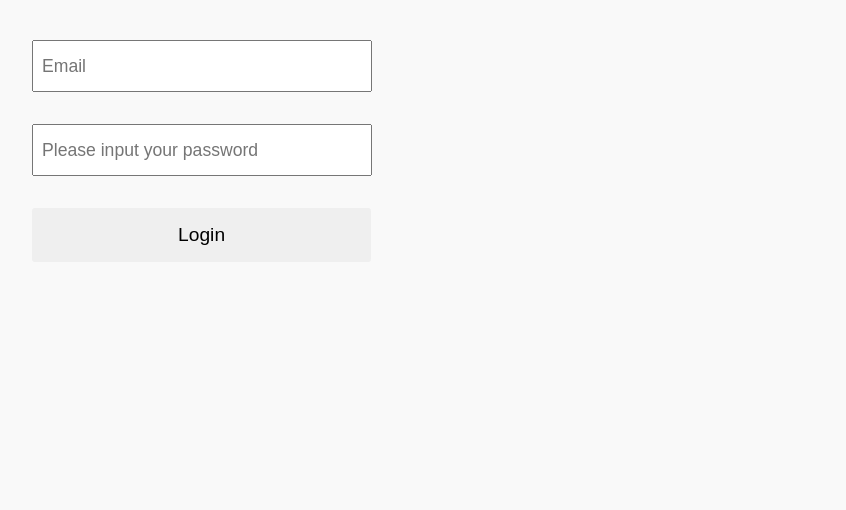
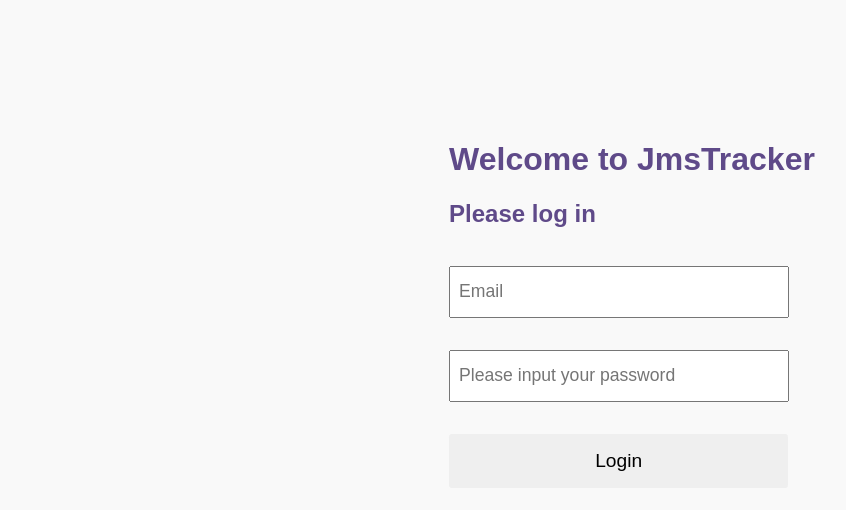
Before and after one commit to jameshtwose/jmstracker-frontend, a React (Create React App) app: page / in a window 1280 px wide. Shown: the top 510 px of the page, without its empty margins (8-854 px from the left). Built offline with nearby package versions, Linux system fonts and the light colour scheme.

Commit message:
updating the look of the front end to make it more palateable to look at XD

```diff
--- a/src/App.css
+++ b/src/App.css
@@ -18,7 +18,7 @@
   color: var(--header_color);
 }
 
-.FoodAdder {
+.FoodAdder, .Login {
   display: flex;
   justify-content: center;
   margin-top: 5rem;
--- a/src/components/FoodAdder.js
+++ b/src/components/FoodAdder.js
@@ -39,19 +39,15 @@
     <div className="FoodAdder">
 
       <form onSubmit={handleSubmit}>
-        <h1>JmsTracker Frontend</h1>
+        <h1>Add your food</h1>
+        <h4>(and the amount you ate per 100 grams)</h4>
         <br></br>
-        {/* <input
-          type="text"
-          value={foodType}
-          placeholder="Food Type"
-          onChange={(e) => setFoodType(e.target.value)}
-        /> */}
         <FoodDropdown
           value={foodType}
           onChange={(value) => setFoodType(value)}
           jwt={props.jwt}
         />
+        <br></br>
         <input
           type="text"
           value={amount}
--- a/src/components/Login.js
+++ b/src/components/Login.js
@@ -33,8 +33,12 @@
     }
   };
 
-    return(<div className="Login">
+  return (
+    <div className="Login">
       <form onSubmit={handleSubmit}>
+        <h1>Welcome to JmsTracker</h1>
+        <h2>Please log in</h2>
+        <br></br>
         <input
           type="email"
           value={email}
@@ -50,7 +54,8 @@
         <button type="submit">Login</button>
         <div className="message">{message ? <p>{message}</p> : null}</div>
       </form>
-    </div>);
-}
+    </div>
+  );
+};
 
 export default Login;
```
Lines whose indentation alone changed are shown as unchanged.
